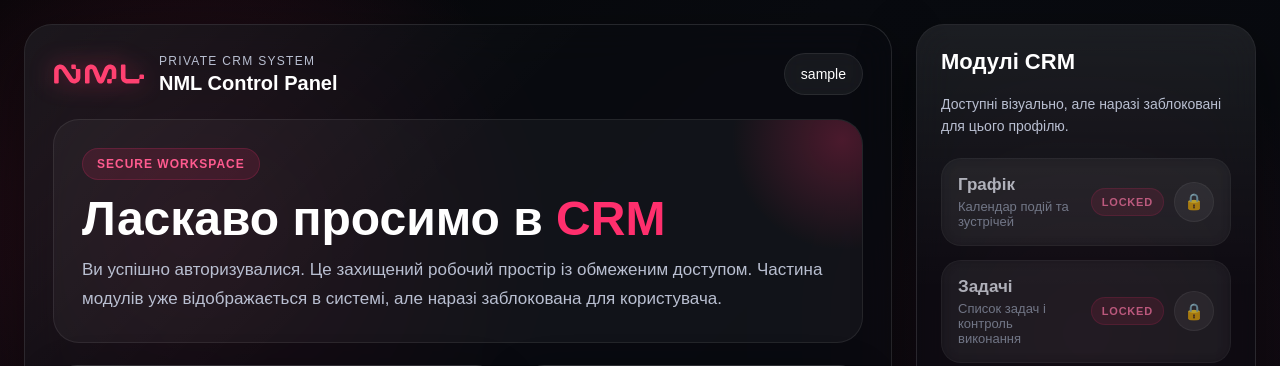
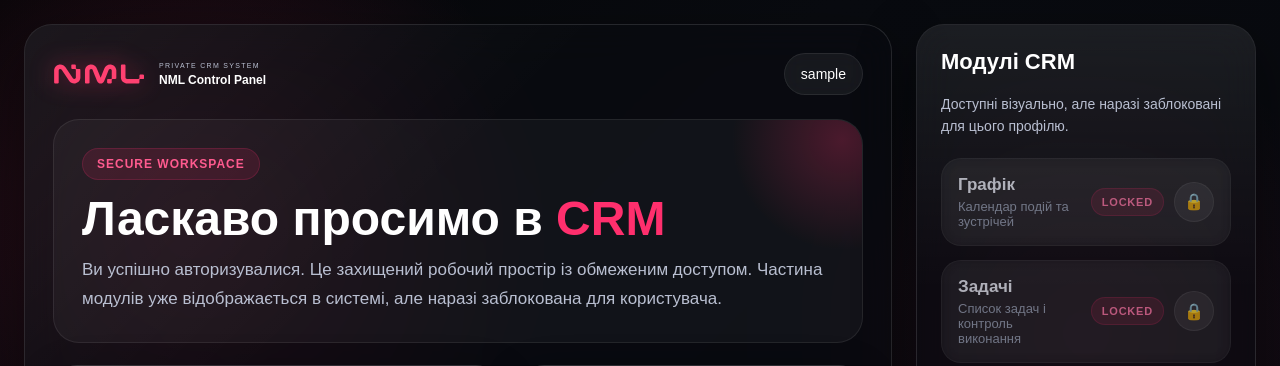
Before and after one commit to mrknd/django-agency, a Django app: page /account/dashboard/ in a window 1280 px wide. Shown: the top 366 px of the page. Run offline with Django 5.2, Linux system fonts and the light colour scheme; the visitor is signed in with stand-in values (Sample User, id 1); some libraries are stand-ins or nearby versions.

```diff
--- a/templates/accounts/dashboard.html
+++ b/templates/accounts/dashboard.html
@@ -117,14 +117,14 @@
         }
 
         .brand-label {
-            font-size: 12px;
+            font-size: 7px;
             color: var(--muted);
             text-transform: uppercase;
             letter-spacing: 1.3px;
         }
 
         .brand-title {
-            font-size: 20px;
+            font-size: 12px;
             font-weight: 700;
         }
 
```
